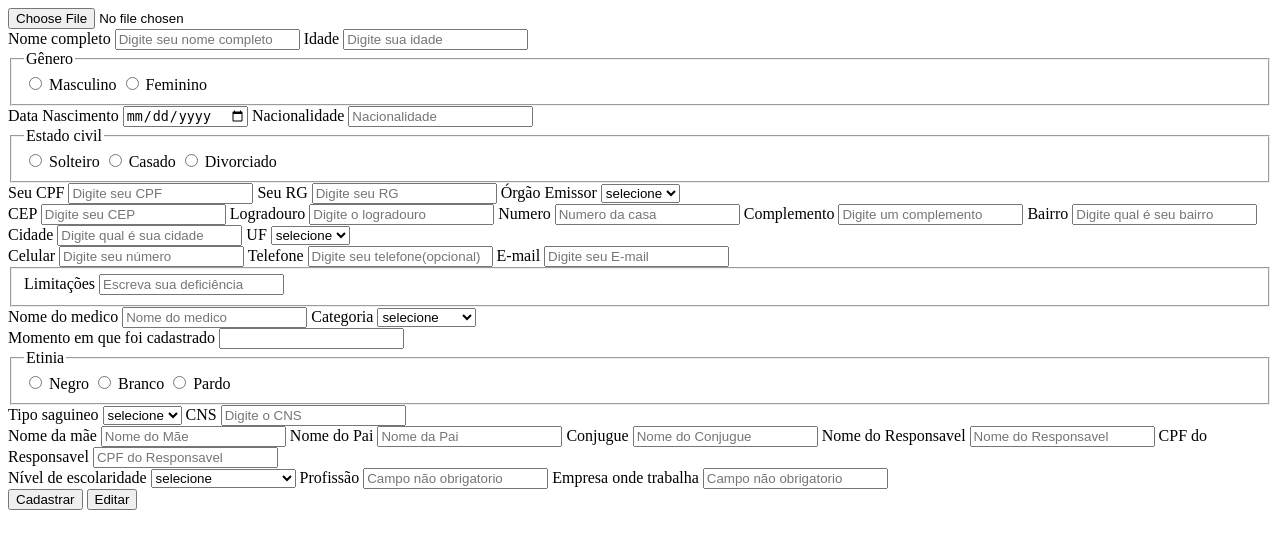
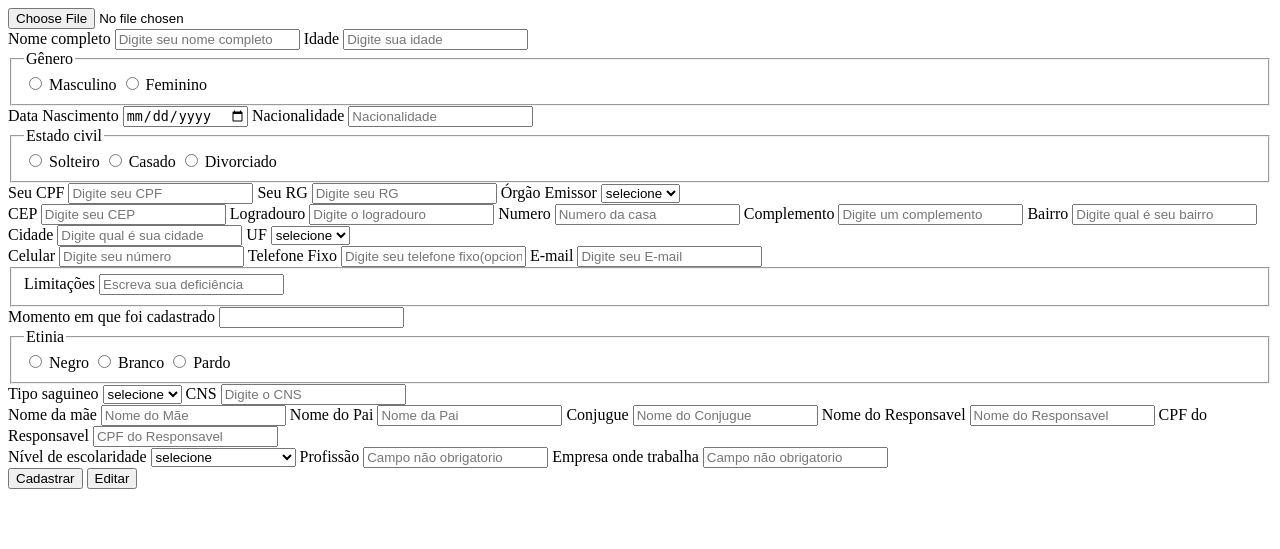
Before and after one commit to lippekstro/hipocrates, a PHP site: page /adicionarProtuario.php in a window 1280 px wide. Shown: the top 549 px of the page. Run offline with PHP 8.4, Linux system fonts and the light colour scheme; data that the repository does not hold is empty.

Commit message:
Alterações estructurais
Alterações que melhorem a semântica do site

```diff
--- a/adicionarProtuario.php
+++ b/adicionarProtuario.php
@@ -1,3 +1,7 @@
+<?php
+require_once "paciente.php";
+?>
+
 <!DOCTYPE html>
 <html lang="pt-BR">
 
@@ -128,8 +132,8 @@
                     <label for="telefone_1">Celular</label>
                     <input type="tel" name="telefone_1" id="telefone_1" placeholder="Digite seu número">
 
-                    <label for="telefone_2">Telefone</label>
-                    <input type="tel" name="telefone_2" id="telefone_2" placeholder="Digite seu telefone(opcional)">
+                    <label for="telefone_2">Telefone Fixo</label>
+                    <input type="tel" name="telefone_2" id="telefone_2" placeholder="Digite seu telefone fixo(opcional)">
 
                     <label for="email">E-mail</label>
                     <input type="email" name="email" id="email" value="" placeholder="Digite seu E-mail">
@@ -137,25 +141,10 @@
                 </div>
                 <div class="limitacoes">
                     <fieldset>
-
                         <label for="limitacoes">Limitações</label>
                         <input type="text" name="limitacoes" id="limitacoes" placeholder="Escreva sua deficiência">
-
                     </fieldset>
 
-                </div>
-                <div class="atendimento">
-
-                    <label for="nome_medico">Nome do medico</label>
-                    <input type="text" name="nome_medico" id="nome_medico" value="" placeholder="Nome do medico">
-
-                    <label for="categoria">Categoria</label>
-                    <select name="categoria" id="categoria">
-                        <option value="">selecione</option>
-                        <option value="">Clinico Geral</option>
-                        <option value="">Odontologia</option>
-                        <option value="">Psicologia</option>
-                    </select>
                 </div>
                 <div class="cadastro">
 
--- a/paciente.php
+++ b/paciente.php
@@ -44,7 +44,6 @@ class Paciente
         $stmt->bindValue(":data_hora_cadastro", $this->data_hora_cadastro);
         $stmt->bindValue(":etinia", $this->etinia);
         $stmt->bindValue(":tipo_saguineo", $this->tipo_saguineo);
-
         $stmt->execute();
     }
 }
```
Also changed, not shown: hipocrates.sql (renamed from MY SQL PROJETO.sql).
